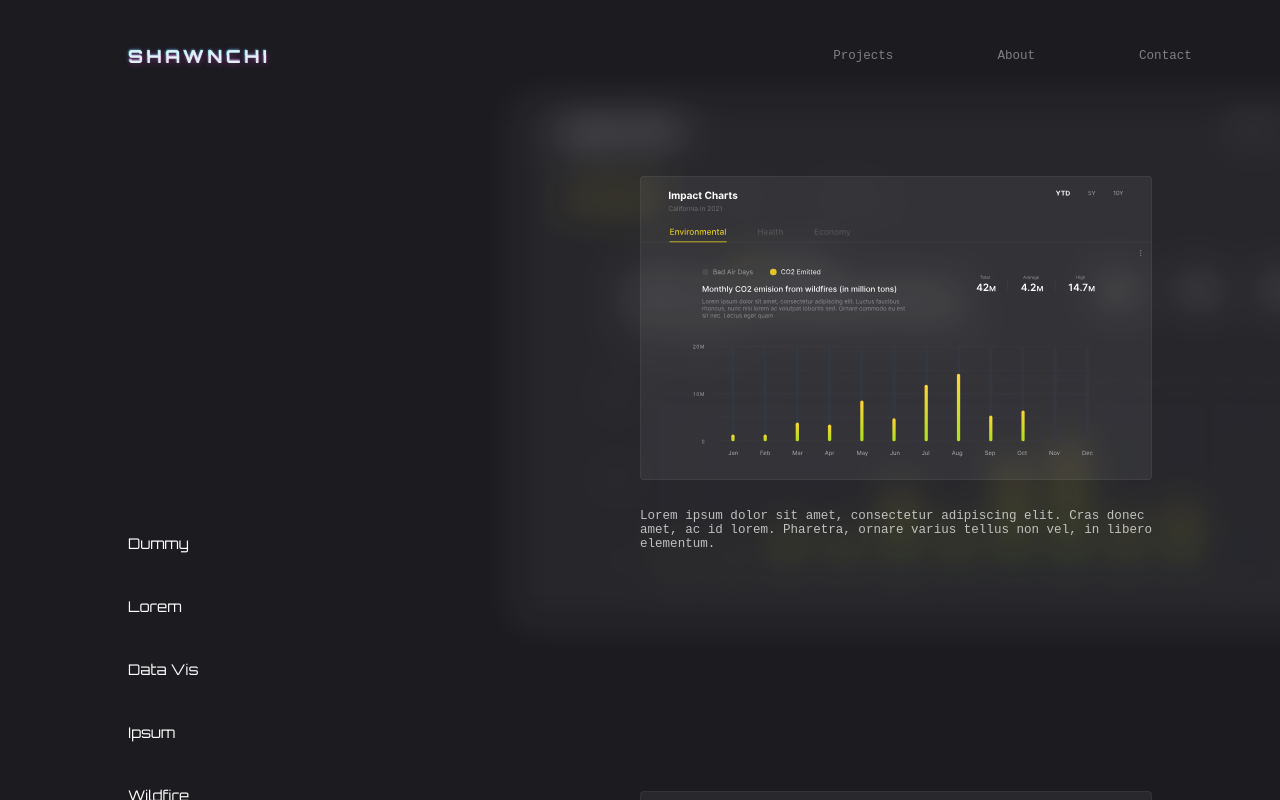
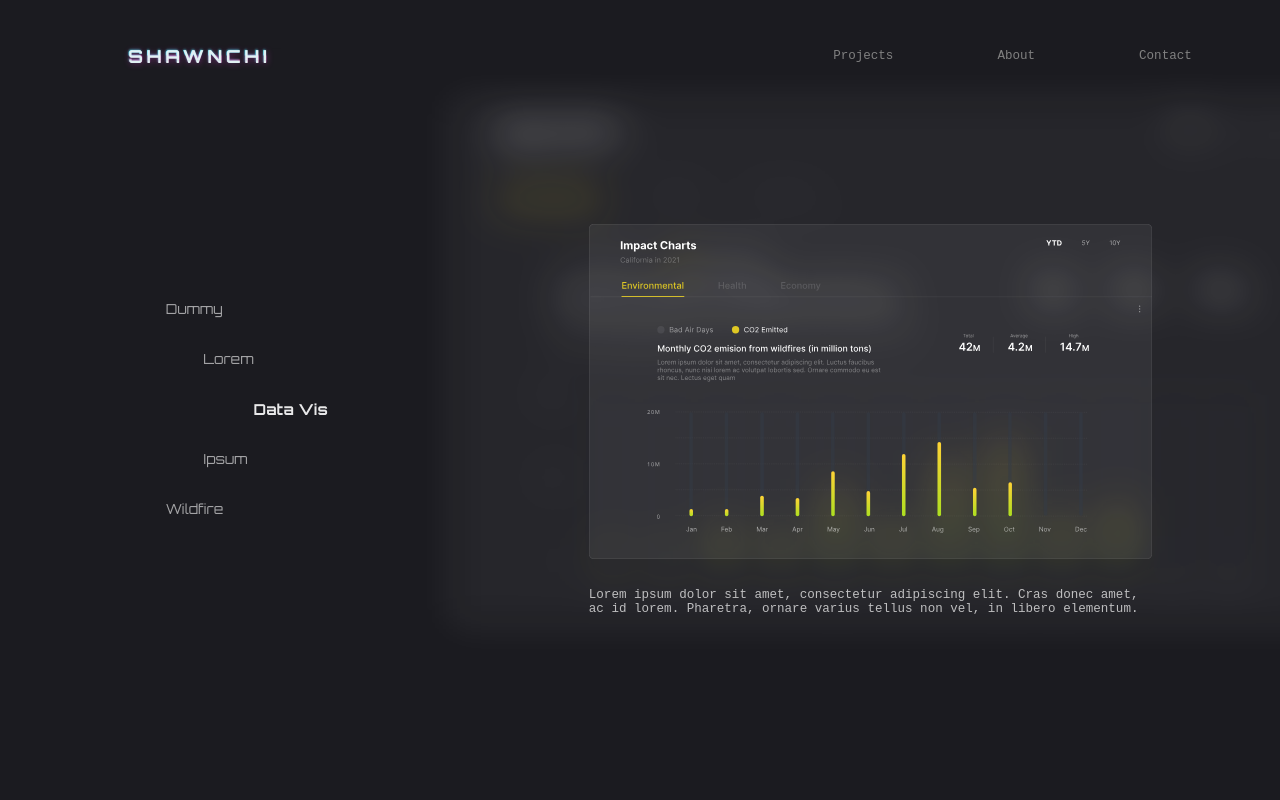
Before and after one commit to chi-asinmochi/portfolioV2, a React (Create React App) app: page / in a window 1280 px wide. Built offline with nearby package versions, Linux system fonts and the light colour scheme; a web font is replaced by a local one.

Commit message:
picker progress save

```diff
--- a/src/components/MainContent.js
+++ b/src/components/MainContent.js
@@ -1,17 +1,55 @@
-import React from 'react'
+import React, { useRef, useEffect, useState, useLayoutEffect } from 'react'
 import Picker from './Picker'
 import styled from 'styled-components'
 import { Frame, ProjectContainer, BG, ProjectWrapper, ProjectCover, IMG } from './styles/ProjectContainer.styled'
 import WFCover from '../assets/img/WFCover.svg'
 
 function MainSection() {
+    window.onload = () => {
+        // alert()
+        // console.log('slowRef', slowRef)
+    }
+    // consol
+
+    const containerRef = useRef(null)
+    const mainRef = useRef(null)
+    const pickerRef = useRef(null)
+    const [scrollAmount, setPickerScroll] = useState(0)
+    const [pageLength, setPageLength] = useState(0)
+    const [ratio, setRatio] = useState(0)
+
+
+    // console.log(pickerRef)
+    const loadHandler = () => {
+        // console.log('loaded')
+        setPageLength(containerRef.current.scrollHeight*0.75)
+        // console.log('ContainerHeight', containerRef.current.scrollHeight)
+        // console.log('pl1', pageLength)
+        mainRef.current.scrollTop = mainRef.current.scrollHeight / 2 - mainRef.current.clientHeight / 2
+        // pickerRef.current.onload = () => {
+            setRatio(pageLength/pickerRef.current.children[0].children[0].clientHeight + 5)
+        // }
+        // console.log(pageLength, pickerRef.current.children[0].children[0].clientHeight, ratio)
+        // console.log(pickerRef)
+        // console.log('scrollheight', pickerRef.current.scrollHeight)
+        // console.log(pickerRef.current.children[0].children[0].clientHeight)
+    }
+
+    const scrollHandler = (e) => {
+        setPickerScroll(mainRef.current.scrollTop / 14)
+        console.log(pageLength, mainRef.current.scrollTop/ (pageLength))
+        // pickerRef.current.scrollTop = mainRef.current.scrollTop / ratio
+    }
+
+
+
     return (
-        <Main>
-            <Picker></Picker>
+        <Main ref={mainRef} onScroll={scrollHandler}>
+            <Picker pageLength={pageLength} scrollAmount={scrollAmount} mainRef={mainRef} ref={pickerRef} ></Picker>
             <Frame>
                 <BG src={WFCover}></BG>
-                <ProjectContainer>
-                    <ProjectWrapper>
+                <ProjectContainer onLoad={loadHandler} ref={containerRef}>
+                    <ProjectWrapper >
                         <ProjectCover src={WFCover}>
                             <IMG src={WFCover}></IMG>
                         </ProjectCover>
@@ -66,11 +104,14 @@ export default MainSection
 
 const Main = styled.div`
     /* align-items: flex-end; */
-    padding: 0 10vw;
+    padding: 15vh 10vw 0 10vw;
     /* background: green; */
     height: 90%;
     position: relative;
-    /* overflow: scroll; */
+    overflow: scroll;
+    scroll-snap-type: y mandatory;
+    scroll-padding-top: 15vh;
+
     /* top: 10%; */
 
 
--- a/src/components/Picker.js
+++ b/src/components/Picker.js
@@ -1,47 +1,71 @@
-import React from 'react'
+import React, { useState, useEffect, useRef, useLayoutEffect } from 'react'
 import styled from 'styled-components'
+import { SlowLayer, ScrollLayer, ProjectTitle } from './styles/PickerLayers'
 
-function Picker() {
+
+function Picker({ pageLength, scrollAmount, mainRef}, ref) {
+
+    // const [scrollAmount, setScrollAmount] = useState(0)
+    // console.log('mainRef', mainRef)
+    const scrollRef = useRef(null)
+    const slowRef = useRef(null)
+
+    // console.log('main', mainRef)
+
+    // console.log(loadHandler2)
+    // useEffect(() => {
+    //     console.log('scrollRef', scrollRef)
+    //     scrollRef.current.scrollTop = scrollAmount
+    // }, [scrollAmount])
+    // slowRef.current.scrollTop = scrollAmount / 14
+
+
+
+    useLayoutEffect(() => {
+        // console.log('sidebarScrollHeight',sideBarRef.current.scrollHeight)
+        // console.log('pagelength', pageLength)
+        // pickerRef.current.scrollTop = pageLength/2 - pickerRef.current.clientHeight/2
+        // console.log('sblength', sideBarRef.current.clientHeight)
+        // console.log('half page', sideBarRef.current.clientHeight/2)
+    }, [pageLength])
+
+    // const scrollHandler = (e) => {
+    //     setScrollAmount(e.target.scrollTop / 16)
+    // }
+    // console.log('pl2', pageLength)
+    // console.log('scrollAmount', scrollAmount)
     return (
-        <SideBar>
-            <ul>
-                <li><ProjectTitle>Dummy</ProjectTitle></li>
-                <li><ProjectTitle>Lorem</ProjectTitle></li>
-                <li><ProjectTitle>Data Vis</ProjectTitle></li>
-                <li><ProjectTitle>Ipsum</ProjectTitle></li>
-                <li><ProjectTitle>Wildfire</ProjectTitle></li>
-
-            </ul>
+        <SideBar ref={ref} >
+            {/* <ScrollLayer ref={scrollRef} pageLength={pageLength}> */}
+                <SlowLayer  ref={slowRef} scrollAmount={scrollAmount}>
+                    {/* assign position (classname = pos[0]) to each li and change based on scroll position */}
+                    <li><ProjectTitle className='far-up-2'>Dummy</ProjectTitle></li>
+                    <li><ProjectTitle className='adjacent-up-1'>Lorem</ProjectTitle></li>
+                    <li><ProjectTitle className='center'>Data Vis</ProjectTitle></li>
+                    <li><ProjectTitle className='adjacent-down-1'>Ipsum</ProjectTitle></li>
+                    <li><ProjectTitle className='far-down-2'>Wildfire</ProjectTitle></li>
+                </SlowLayer>
+            {/* </ScrollLayer> */}
         </SideBar>
     )
 }
 
-export default Picker
+const forwardedPicker = React.forwardRef(Picker)
+
+export default forwardedPicker
 
 const SideBar = styled.div`
-    width: 30%;
-    height: 100%;
+    /* width: 25%; */
+    height: 70%;
     /* background-color: pink; */
-    /* display: flex; */
-    /* justify-content: center; */
+    display: flex;
+    flex-direction: column;
+    justify-content: center;
     position: fixed;
+    /* z-index: -1 */
     overflow: scroll;
-    scroll-snap-type: y mandatory;
+    /* scroll-snap-type: y mandatory; */
 
     /* top: 10%; */
 
-
-    ul {
-        padding: 50vh 0 80vh 0;
-        list-style: none;
-        display: flex;
-        flex-direction: column;
-        /* gap: 3em; */
-    }
 `
-const ProjectTitle = styled.h3`
-    font-weight: 400;
-    scroll-snap-align: center;
-    padding: 1.5em 0;
-
-`
--- a/src/components/styles/Global.js
+++ b/src/components/styles/Global.js
@@ -26,7 +26,7 @@ const GlobalStyles = createGlobalStyle`
         width: 100%;
         height: 100%;
         overflow: scroll;
-        scroll-snap-type: y mandatory;
+
     }
 `
 
--- a/src/components/styles/Nav.styled.js
+++ b/src/components/styles/Nav.styled.js
@@ -3,7 +3,7 @@ import styled from "styled-components"
 export const Nav = styled.nav`
 /* width: 8em; */
 ${({ big }) => big ? 'display: grid;place-content: center; height 100%' :
- 'position: sticky; top: 0; z-index: 10;'}
+ 'position: fixed; top: 0; z-index: 10;'}
 /* background-color: red; */
 `
 export const Container = styled.div`
--- /dev/null
+++ b/src/components/styles/PickerLayers.js
@@ -0,0 +1,67 @@
+import styled from "styled-components";
+
+export const SlowLayer = styled.ul.attrs(
+    // ({ scrollAmount }) => ({
+    //     style: {
+    //         top: 'calc(60% - ' + scrollAmount + 'px)'
+    //     }
+    // })
+)`
+{
+
+        list-style: none;
+        /* display: flex; */
+        /* flex-direction: column; */
+        /* gap: 3rem; */
+        /* position: relative; */
+        z-index: -1;
+        /* transform: translateY(-50%); */
+        /* background: pink; */
+    }
+`
+export const ScrollLayer = styled.div`
+    width: 100%;
+    height: 120%;
+    display: flex;
+    flex-direction: column;
+    justify-content: center;
+    /* background: green; */
+    /* opacity: 0.5; */
+
+
+`
+export const ProjectTitle = styled.h3`
+font-weight: 400;
+position: fixed;
+/* scroll-snap-align: center; */
+/* scroll-snap-stop: always; */
+/* padding: 1.5em 0; */
+opacity: 0.6;
+font-size: 1.1rem;
+z-index: 2;
+/* transform: translateX(15%) */
+    &:hover {
+        opacity: 1;
+    }
+    &.far-up-2 {
+        transform: translate(3rem, -8rem)
+    }
+    &.adjacent-up-1 {
+        transform: translate(6rem, -4rem);
+        /* display: none; */
+    }
+
+    &.center {
+        transform: translateX(10rem);
+        opacity: 0.9;
+        font-weight: 700;
+        font-size: 1.2em
+    }
+    &.adjacent-down-1 {
+        transform: translate(6rem, 4rem);
+        /* display: none; */
+    }
+    &.far-down-2 {
+        transform: translate(3rem, 8rem)
+    }
+`
--- a/src/components/styles/ProjectContainer.styled.js
+++ b/src/components/styles/ProjectContainer.styled.js
@@ -2,11 +2,12 @@ import styled from "styled-components";
 // import WFCover from '../../assets/img/WFCover.svg'
 export const Frame = styled.div`
     width: 100%;
+
 `
 export const ProjectContainer = styled.div`
 
     float: right;
-    width: 50%;
+    width: 55%;
     padding: 8vh 0 30vh 0;
     display: flex;
     gap: 30vh;
@@ -20,13 +21,13 @@ export const ProjectContainer = styled.div`
 
 `
 export const BG = styled.div`
-    width: 100%;
-    height: 100%;
+    width: 110%;
+    /* height: 100%; */
     background: url(${({src}) => src}) no-repeat;
     background-size: contain;
     position: fixed;
     top: 12%;
-    left: 40%;
+    left: 35%;
     width: 70%;
     height: 70%;
     filter: blur(20px);
@@ -37,6 +38,7 @@ export const BG = styled.div`
 `
 export const ProjectWrapper = styled.div`
     scroll-snap-align: center;
+    scroll-snap-stop: always;
 `
 
 export const ProjectCover = styled.div`
@@ -50,7 +52,7 @@ export const IMG = styled.img`
 
     &:hover {
         position: sticky;
-        transform: scale(1.2);
+        transform: scale(1.1);
         z-index:2;
         box-shadow: 0px 12px 30px black;
     }
```
Also changed, not shown: src/components/DynamicHeader.js (+7 -7 lines), src/components/styles/TextFragment.styled.js (renamed from src/components/styles/TextFragment.js).
